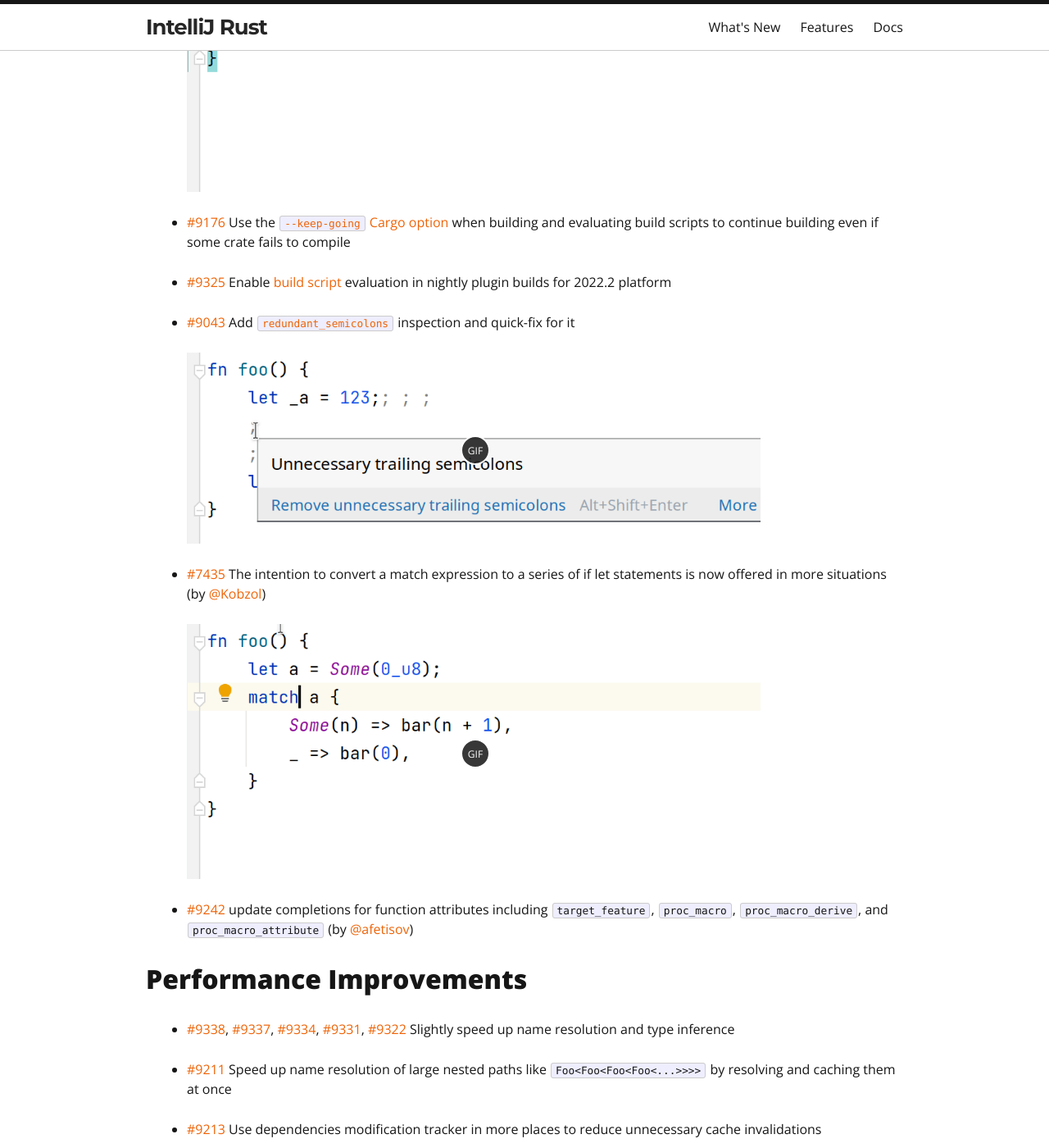
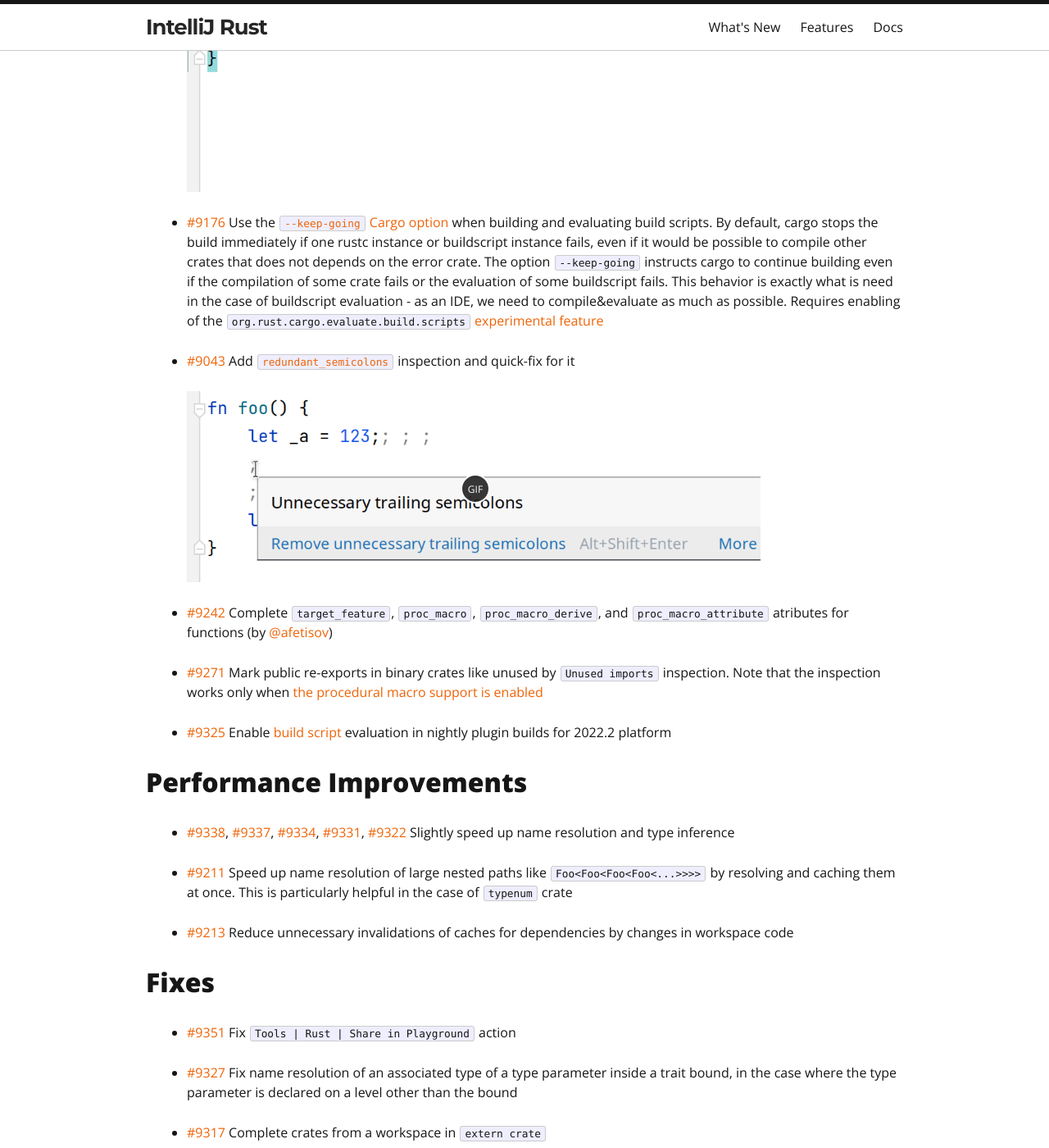
Before and after one commit to intellij-rust/intellij-rust.github.io, a Jekyll site: the page built from _posts/2022-09-26-changelog-179.markdown, in a window 1280 px wide and 1400 px high, scrolled down 618 px. Shown: the whole window at 82% size. Built offline with Jekyll 4.4.1, drawn with Linux system fonts in a browser that asks for light colours; nearby versions of some CDN libraries; some web fonts are replaced; some of the changed text lies outside the part shown.

Commit message:
Review fixes

```diff
--- a/_posts/2022-09-26-changelog-179.markdown
+++ b/_posts/2022-09-26-changelog-179.markdown
@@ -12,31 +12,27 @@ This is the last release that supports the 2022.1 IDEs. To receive plugin update
 
   {% include gif-img.html path="/assets/posts/changelog-179/fold" w="700px" %}
 
-* [#9176] Use the [`--keep-going` Cargo option](https://doc.rust-lang.org/nightly/cargo/reference/unstable.html#keep-going) when building and evaluating build scripts to continue building even if some crate fails to compile
-
-* [#9325] Enable [build script](https://doc.rust-lang.org/cargo/reference/build-scripts.html) evaluation in nightly plugin builds for 2022.2 platform
+* [#9176] Use the [`--keep-going` Cargo option](https://doc.rust-lang.org/nightly/cargo/reference/unstable.html#keep-going) when building and evaluating build scripts. By default, cargo stops the build immediately if one rustc instance or buildscript instance fails, even if it would be possible to compile other crates that does not depends on the error crate. The option `--keep-going` instructs cargo to continue building even if the compilation of some crate fails or the evaluation of some buildscript fails. This behavior is exactly what is need in the case of buildscript evaluation - as an IDE, we need to compile&evaluate as much as possible. Requires enabling of the `org.rust.cargo.evaluate.build.scripts` [experimental feature][experimental features]
 
 * [#9043] Add [`redundant_semicolons`](https://doc.rust-lang.org/rustc/lints/listing/warn-by-default.html#redundant-semicolons) inspection and quick-fix for it
 
   {% include gif-img.html path="/assets/posts/changelog-179/semicolons" w="700px" %}
 
-* [#7435] The intention to convert a match expression to a series of if let statements is now offered in more situations (by [@Kobzol])
+* [#9242] Complete `target_feature`, `proc_macro`, `proc_macro_derive`, and `proc_macro_attribute` atributes for functions (by [@afetisov])
 
-  {% include gif-img.html path="/assets/posts/changelog-179/match-to-if-let" w="700px" %}
+* [#9271] Mark public re-exports in binary crates like unused by `Unused imports` inspection. Note that the inspection works only when [the procedural macro support is enabled](https://github.com/intellij-rust/intellij-rust/issues/6908)
 
-* [#9242] update completions for function attributes including `target_feature`, `proc_macro`, `proc_macro_derive`, and `proc_macro_attribute` (by [@afetisov])
+* [#9325] Enable [build script](https://doc.rust-lang.org/cargo/reference/build-scripts.html) evaluation in nightly plugin builds for 2022.2 platform
 
 ## Performance Improvements
 
 * [#9338], [#9337], [#9334], [#9331], [#9322] Slightly speed up name resolution and type inference
 
-* [#9211] Speed up name resolution of large nested paths like `Foo<Foo<Foo<Foo<...>>>>` by resolving and caching them at once
+* [#9211] Speed up name resolution of large nested paths like `Foo<Foo<Foo<Foo<...>>>>` by resolving and caching them at once. This is particularly helpful in the case of `typenum` crate
 
-* [#9213] Use dependencies modification tracker in more places to reduce unnecessary cache invalidations
+* [#9213] Reduce unnecessary invalidations of caches for dependencies by changes in workspace code
 
 ## Fixes
-
-* [#9352] Allow empty precision in formatting parameter (by [@KarelPeeters])
 
 * [#9351] Fix `Tools | Rust | Share in Playground` action
 
@@ -44,19 +40,19 @@ This is the last release that supports the 2022.1 IDEs. To receive plugin update
 
 * [#9317] Complete crates from a workspace in `extern crate`
 
-* [#9314] Don't suggest auto-import fix for assoc type binding
+* [#9314] Don't suggest `Import` quick-fix for associated type bindings
 
 * [#9302] Provide proper names for `Undo`/`Redo` actions and records in [Local history](https://www.jetbrains.com/help/idea/local-history.html) for changes made by `Promote Module to Directory` and `Downgrade Module to File` refactorings (by [@afetisov])
 
-* [#9298] Fix ["Inline function"](https://plugins.jetbrains.com/plugin/8182-rust/docs/rust-refactorings.html#extractmethod-refactoring) dialog when the number of occurrences is unknown
+* [#9298] Fix [Inline function](https://plugins.jetbrains.com/plugin/8182-rust/docs/rust-refactorings.html#extractmethod-refactoring) dialog when the number of occurrences is unknown
 
-* [#9297] Improve UI of ["Inline function"](https://plugins.jetbrains.com/plugin/8182-rust/docs/rust-refactorings.html#extractmethod-refactoring) dialog for functions with a large number of parameters
-
-* [#9271] Support the `Unused imports` inspection for public reexports in binary crates
+* [#9297] Don't show parameters by [Inline function](https://plugins.jetbrains.com/plugin/8182-rust/docs/rust-refactorings.html#extractmethod-refactoring) refactoring dialog. Otherwise, the dialog looks cluttered, expecially in case of large number of arguments
 
 * [#8963] Fix URLs in messages from [external linters](https://plugins.jetbrains.com/plugin/8182-rust/docs/rust-code-analysis.html#external-linters)
 
 * [#5911] Fix detection of a misplaced `derive` attribute ([E0774](https://doc.rust-lang.org/error-index.html#E0774)) compiler error (by [@Stzx])
+
+* [#9352] Allow empty precision in formatting parameter (by [@KarelPeeters])
 
 ## Internal Improvements
 
@@ -97,3 +93,5 @@ Full set of changes can be found [here](https://github.com/intellij-rust/intelli
 [#9338]: https://github.com/intellij-rust/intellij-rust/pull/9338
 [#9351]: https://github.com/intellij-rust/intellij-rust/pull/9351
 [#9352]: https://github.com/intellij-rust/intellij-rust/pull/9352
+
+[experimental features]: https://plugins.jetbrains.com/plugin/8182-rust/docs/rust-faq.html#experimental-features
```
Also changed, not shown: assets/posts/changelog-179/match-to-if-let.gif (deleted), assets/posts/changelog-179/match-to-if-let.png (deleted).
